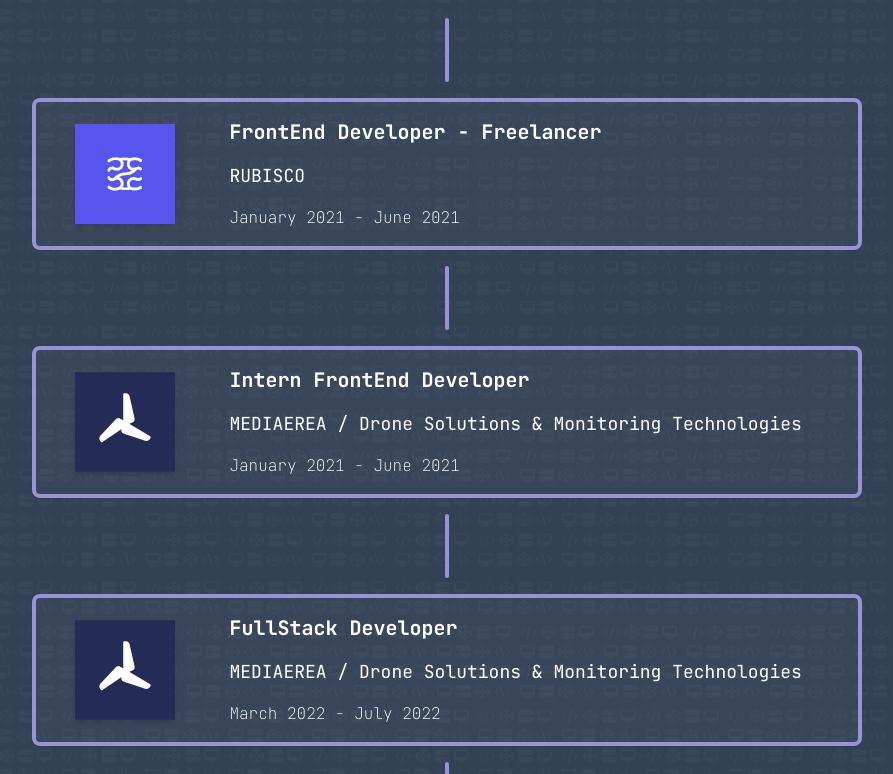
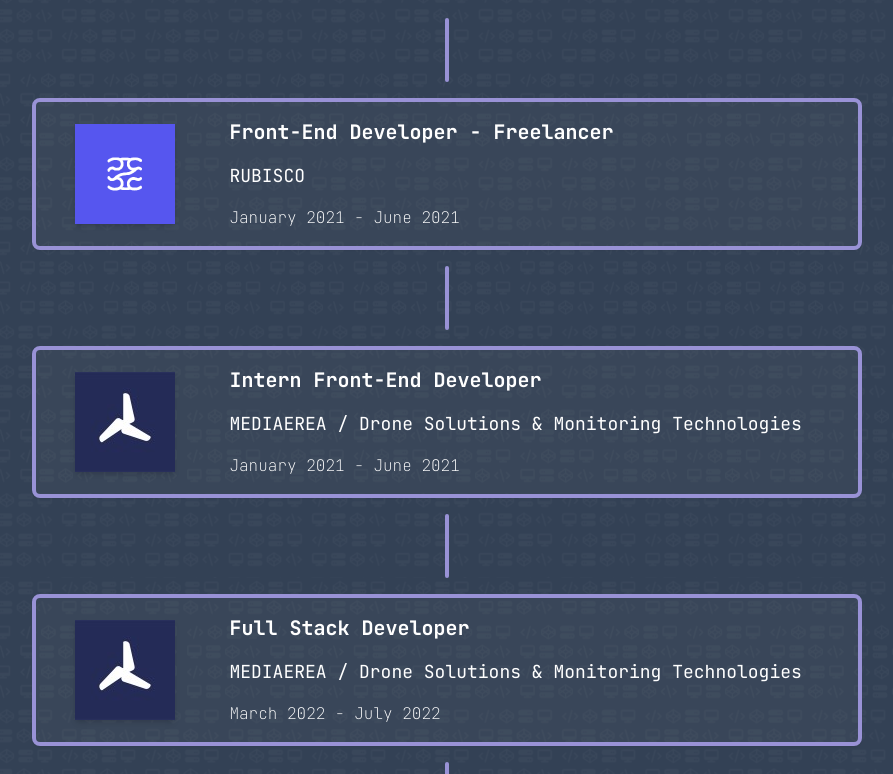
Before and after one commit to Lelmats/PortfolioWeb_React, a React (Vite) app: page / in a window 1280 px wide. Shown: the part 1926-2700 px from the top of the page, without its empty margins (193-1086 px from the left). Built offline with nearby package versions, Linux system fonts and the light colour scheme; what taos would draw is missing.

Commit message:
Alt&TranslateBug

```diff
--- a/src/App.tsx
+++ b/src/App.tsx
@@ -39,7 +39,7 @@ function App() {
               </p>
           </div>
           <div className='flex justify-end'>
-            <img className='object-contain max-sm:w-[20rem] h-[100%] sm:w-[20rem] md:w-[25rem] xl:w-[30rem] hover:scale-105 transition-transform duration-500' src="img\MaxCharacter.webp" alt="" />
+            <img className='object-contain max-sm:w-[20rem] h-[100%] sm:w-[20rem] md:w-[25rem] xl:w-[30rem] hover:scale-105 transition-transform duration-500' src="img\MaxCharacter.webp" alt=" Hi!, i'm Max A Full Stack Developer " />
           </div>
         </div>
       </div>
@@ -146,9 +146,9 @@ function App() {
               </div>
             </div>
             <div className='flex items-center justify-center m-52 max-sm:my-40 max-lg:my-60 max-sm:mx-auto'>
-                <img src="/img/Exterior.png" alt="" className='absolute w-[20rem] max-[450px]:w-[14rem] sm:w-[25rem] xl:w-[30rem] object-contain origin-center transition-all animate-spin-slow-2'/>
-                <img src="/img/Middle.png" alt="" className='absolute w-[13.5rem] max-[450px]:w-[9rem] sm:w-[16rem] xl:w-[19.5rem] object-contain origin-center transition-all animate-spin-slow-1'/>
-                <img src="/img/Inner.png" alt="" className='absolute w-[8rem] max-[450px]:w-[5rem] sm:w-[8rem] xl:w-[11rem] object-contain origin-center transition-all animate-spin-slow'/>
+                <img src="/img/Exterior.png" alt="Programming Languages" className='absolute w-[20rem] max-[450px]:w-[14rem] sm:w-[25rem] xl:w-[30rem] object-contain origin-center transition-all animate-spin-slow-2'/>
+                <img src="/img/Middle.png" alt="Front-End / Back-End Technologies" className='absolute w-[13.5rem] max-[450px]:w-[9rem] sm:w-[16rem] xl:w-[19.5rem] object-contain origin-center transition-all animate-spin-slow-1'/>
+                <img src="/img/Inner.png" alt="Tools/Deploy" className='absolute w-[8rem] max-[450px]:w-[5rem] sm:w-[8rem] xl:w-[11rem] object-contain origin-center transition-all animate-spin-slow'/>
             </div>
           </div>
         </div>
--- a/src/assets/i18next/About/en.json
+++ b/src/assets/i18next/About/en.json
@@ -15,13 +15,13 @@
 
 	"Experience": "Experience",
 
-	"jobTitle_1": "FrontEnd Developer - Freelancer",
+	"jobTitle_1": "Front-End Developer - Freelancer",
 	"jobDate_1": "January 2021 - June 2021",
-	"jobTitle_2": "Intern FrontEnd Developer",
+	"jobTitle_2": "Intern Front-End Developer",
 	"jobDate_2": "January 2021 - June 2021",
-	"jobTitle_3": "FullStack Developer",
+	"jobTitle_3": "Full Stack Developer",
 	"jobDate_3": "March 2022 - July 2022",
-	"jobTitle_4": "FullStack Developer - Freelancer",
+	"jobTitle_4": "Full Stack Developer - Freelancer",
 	"jobDate_4": "August 2022 - Present",
 
 
--- a/src/assets/i18next/About/es.json
+++ b/src/assets/i18next/About/es.json
@@ -15,13 +15,13 @@
 
 	"Experience": "Experiencia",
 
-	"jobTitle_1": "Desarrollador FullStack",
-	"jobDate_1": "Marzo 2022 - Julio 2022",
-	"jobTitle_2": "Prácticas Desarrollador FrontEnd",
+	"jobTitle_1": "Desarrollador Front-End - Freelancer",
+	"jobDate_1": "Enero 2021 - Junio 2021",
+	"jobTitle_2": "Desarrollador Front-End en Prácticas",
 	"jobDate_2": "Enero 2021 - Junio 2021",
-	"jobTitle_3": "Desarrollador FrontEnd - Freelancer",
-	"jobDate_3": "Enero 2021 - Junio 2021",
-	"jobTitle_4": "Desarrollador FullStack - Freelancer",
+	"jobTitle_3": "Desarrollador Full Stack",
+	"jobDate_3": "Marzo 2022 - Julio 2022",
+	"jobTitle_4": "Desarrollador Full Stack - Freelancer",
 	"jobDate_4": "Agosto 2022 - Presente",
 
 	"Projects": "Proyectos",
--- a/src/components/CardExperience.tsx
+++ b/src/components/CardExperience.tsx
@@ -14,7 +14,7 @@ export const CardExperience = ({ title, company, date, imgPath }: CardExperience
         shadow-sm sm:hover:shadow-xl sm:hover:translate-x-4 sm:hover:translate-y-[-4px] transition-all duration-[400ms]'>
             <div className='grid sm:grid-cols-5 items-center md:text-left '>
                 <div className='md:col-span-1'>
-                    <img src={imgPath} alt="MediaAerea" className='max-[640px]:w-[18%] max-w-[100px] mx-auto shadow-md'/>
+                    <img src={imgPath} alt={title} className='max-[640px]:w-[18%] max-w-[100px] mx-auto shadow-md'/>
                 </div>
                 <div className='sm:col-span-4 sm:ml-6 max-sm:px-3'>
                     <h1 className='text-white text-lg md:text-xl py-2 font-bold '>{title}</h1>
--- a/src/components/CardProject.tsx
+++ b/src/components/CardProject.tsx
@@ -22,7 +22,7 @@ export const CardProject = ({ title, description, tags, imgPath, linkGithub, itc
           bg-[#8b8b8b10] hover:bg-[#8b8b8b25] shadow-sm sm:hover:shadow-xl sm:hover:translate-x-4 sm:hover:translate-y-[-4px] transition-all duration-[400ms]"
 
           >
-          <img className="object-cover object-top rounded-t-md min-w-[200px] h-[200px] md:w-48 md:rounded-xl  p-2 " src={imgPath} alt="" />
+          <img className="object-cover object-top rounded-t-md min-w-[200px] h-[200px] md:w-48 md:rounded-xl  p-2 " src={imgPath} alt={title} />
           <div className="flex flex-col justify-between p-4 leading-normal ">
             <h1 className="mb-2 text-xl font-bold tracking-tight text-white">{title}</h1>
             <p className="mb-3 text-base font-semibold md:text-md text-gray-300 dark:text-gray-300 text-wrap">{description}</p>
```
